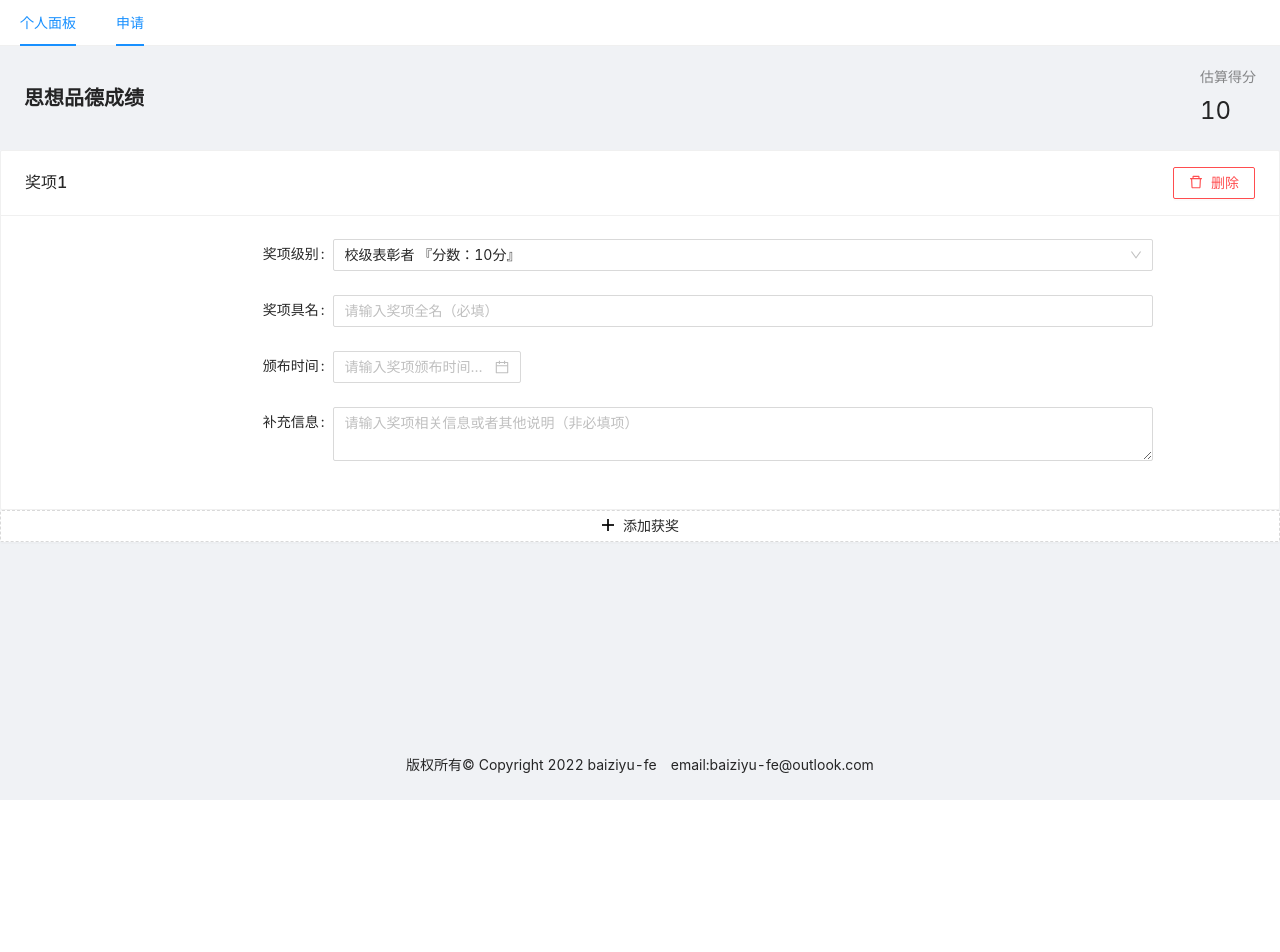
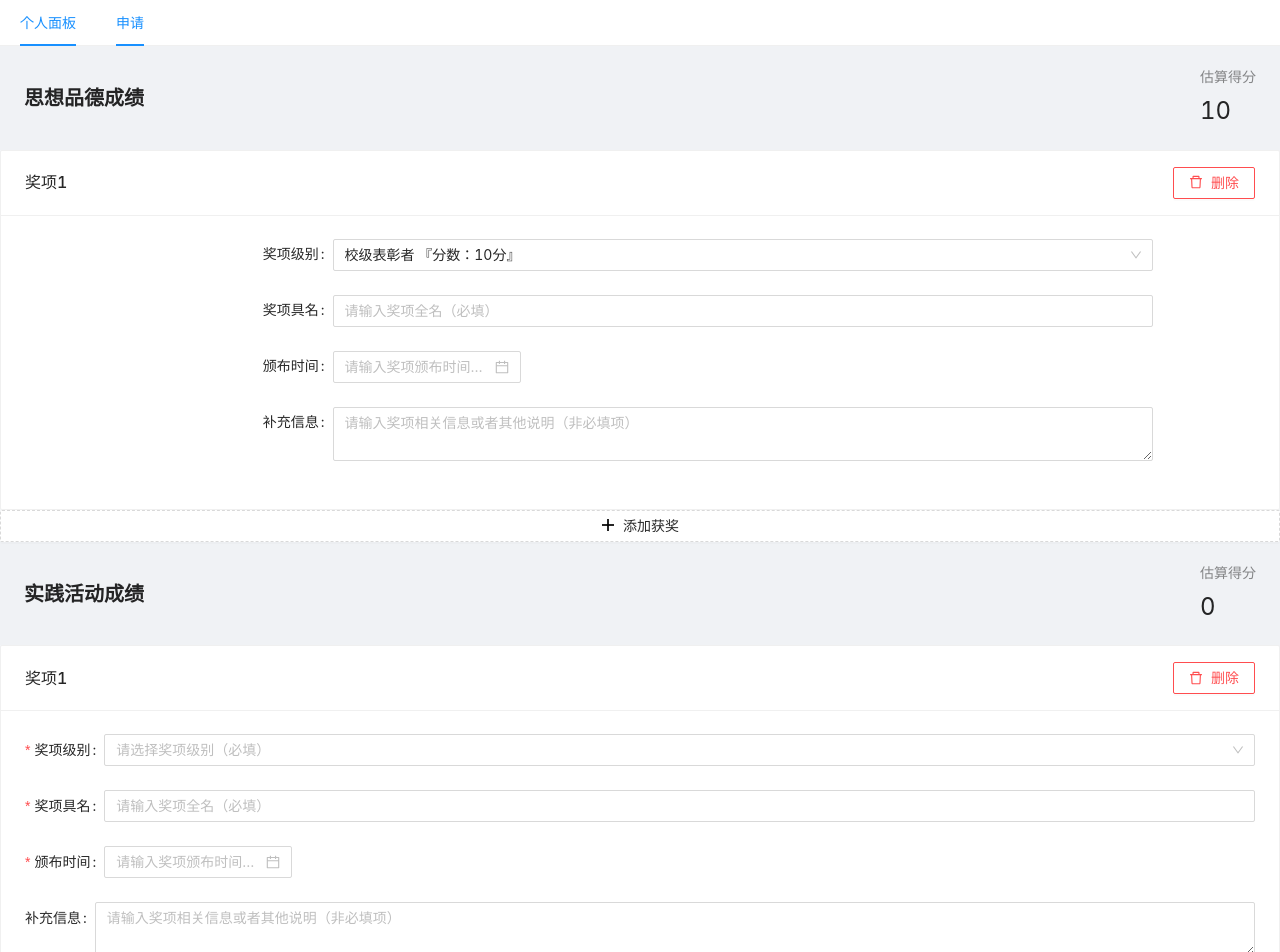
Before and after one commit to blus-personal-product/xupt-scholarship-fe, a React (Vite) app: page /apply in a window 1280 px wide. Shown: the top 952 px of the page. Before the commit the page ends 800 px from the top, so only its background shows below. Built offline with nearby package versions, Linux system fonts and the light colour scheme.

Commit message:
feat(practice form): form表单

```diff
--- a/src/pages/application/components/application-form/components/academic-form.tsx
+++ b/src/pages/application/components/application-form/components/academic-form.tsx
@@ -3,7 +3,6 @@
  */
 import * as React from 'react';
 import { Form } from 'antd';
-;
 
 const AcademicForm: React.FC = () => {
   return (
--- /dev/null
+++ b/src/pages/application/components/application-form/components/form-header.tsx
@@ -0,0 +1,28 @@
+import { PageHeader, Statistic } from 'antd';
+import * as React from 'react';
+
+interface IProps {
+  title: string;
+  score: number;
+}
+
+const FormHeader: React.FC<IProps> = (props) => {
+  const { title, score } = props;
+  return (
+    <PageHeader
+      title={title}
+      extra={[
+        <Statistic
+          title="估算得分"
+          value={score}
+        />
+      ]}
+    />
+  );
+};
+
+FormHeader.defaultProps = {
+  score: 0
+};
+
+export default FormHeader;
--- a/src/pages/application/components/application-form/components/moral-form.tsx
+++ b/src/pages/application/components/application-form/components/moral-form.tsx
@@ -2,8 +2,10 @@
  * 思想品德成绩表
  */
 import * as React from 'react';
-import { Form, Input, Select, DatePicker, Button, Card, PageHeader, Statistic, FormProps, notification } from 'antd';
+import { Form, Input, Select, DatePicker, Button, Card, FormProps, notification } from 'antd';
 import { moralScoreList, MoralScoreItem } from '../config/moral.config';
+import FormHeader from './form-header';
+import { FormValue } from '../types/form';
 import { DeleteOutlined, PlusOutlined } from '@ant-design/icons';
 import { validateMessages, disabledFormCurrentDate } from '@/config/form';
 
@@ -13,10 +15,7 @@ type MoralFormItemValue = {
   info: string;
   time: string;
 }
-
-interface MoralFormValue {
-  list: MoralFormItemValue[];
-}
+type MoralFormValue = FormValue<MoralFormItemValue>;
 
 const defaultFormValue: MoralFormValue = {
   list: [
@@ -69,7 +68,7 @@ const MoralForm: React.FC<IProps> = (props) => {
   }, []);
 
   const onValuesChange: FormProps<MoralFormValue>['onValuesChange'] = (_, values) => {
-    const currScore =getScore(values.list);
+    const currScore = getScore(values.list);
     if (currScore !== score) {
       notification.open({
         message: `最新估算成绩为：${currScore}分`,
@@ -80,14 +79,9 @@ const MoralForm: React.FC<IProps> = (props) => {
   }
   return (
     <React.Fragment>
-      <PageHeader
+      <FormHeader
         title="思想品德成绩"
-        extra={[
-          <Statistic
-            title="估算得分"
-            value={score}
-          />
-        ]}
+        score={score}
       />
       <Form
         initialValues={moralValue}
--- a/src/pages/application/components/application-form/components/practice-from.tsx
+++ b/src/pages/application/components/application-form/components/practice-from.tsx
@@ -2,18 +2,158 @@
  * 实践活动表
  */
 import * as React from 'react';
-import { Form } from 'antd';
+import { FormValue } from '../types/form';
+import FormHeader from './form-header';
+import * as C from '../config/practice.config';
+import { Button, Card, DatePicker, Form, Input, Select } from 'antd';
+import { DeleteOutlined, PlusOutlined } from '@ant-design/icons';
+import { disabledFormCurrentDate } from '@/config/form';
 
-const PracticeForm: React.FC = () => {
+interface PracticeFormItemValue {
+  category: 'social' | 'competition' | 'result';
+  list: {
+    info: string;
+    name: string;
+    type: C.CompetitionScoreItem['type'] | C.ResultScoreItem['level'] | C.SocialScoreItem['type'];
+    list: {
+      info: string;
+      name: string;
+      level: C.SocialLevelScoreItem['level'] | C.CompetitionLevelScoreItem['level']
+    }[];
+  }[];
+}
+
+type PracticeFormValue = FormValue<PracticeFormItemValue>;
+
+interface IProps {
+  practiceValue?: PracticeFormValue;
+}
+
+const defaultFormValue: PracticeFormValue = {
+  list: [
+    {
+      category: 'result',
+      list: [
+        {
+          type: 'international',
+          info: '',
+          name: '',
+          list: []
+        }
+      ],
+    }
+  ]
+}
+
+const PracticeForm: React.FC<IProps> = (props) => {
+  const { practiceValue } = props;
   return (
     <React.Fragment>
+      <FormHeader
+        title="实践活动成绩"
+        score={0}
+      />
       <Form
         name="practice"
+        initialValues={practiceValue}
       >
-
+        <Form.List
+          name="list"
+        >
+          {
+            (fields, { add, remove }) => {
+              return (
+                <React.Fragment>
+                  {
+                    fields.map(field => (
+                      <React.Fragment key={field.key}>
+                        <Card
+                          title={`奖项${field.key + 1}`}
+                          key={field.key}
+                          extra={
+                            <Button
+                              danger
+                              icon={<DeleteOutlined />}
+                              onClick={() => remove(field.name)}
+                            >
+                              删除
+                          </Button>
+                          }
+                        >
+                          <Form.Item
+                            label="奖项级别"
+                            name={[field.name, 'level']}
+                            rules={[{
+                              required: true
+                            }]}
+                          >
+                            <Select
+                              options={[]}
+                              fieldNames={{ label: 'title', value: 'level' }}
+                              placeholder="请选择奖项级别（必填）"
+                            />
+                          </Form.Item>
+                          <Form.Item
+                            label="奖项具名"
+                            name={[field.name, 'name']}
+                            rules={[{
+                              required: true
+                            }]}
+                          >
+                            <Input
+                              allowClear
+                              placeholder="请输入奖项全名（必填）"
+                            />
+                          </Form.Item>
+                          <Form.Item
+                            label="颁布时间"
+                            name={[field.name, 'time']}
+                            rules={[{
+                              required: true
+                            }]}
+                          >
+                            <DatePicker
+                              allowClear
+                              disabledDate={disabledFormCurrentDate}
+                              placeholder="请输入奖项颁布时间（必填）"
+                            />
+                          </Form.Item>
+                          <Form.Item
+                            label="补充信息"
+                            name={[field.name, 'info']}
+                          >
+                            <Input.TextArea
+                              placeholder="请输入奖项相关信息或者其他说明（非必填项）"
+                            />
+                          </Form.Item>
+                        </Card>
+                      </React.Fragment>
+                    ))
+                  }
+                  <Form.Item
+                    noStyle
+                  >
+                    <Button
+                      type="dashed"
+                      onClick={() => add()}
+                      block
+                      icon={<PlusOutlined />}
+                    >
+                      添加获奖
+                    </Button>
+                  </Form.Item>
+                </React.Fragment>
+              );
+            }
+          }
+        </Form.List>
       </Form>
     </React.Fragment>
   )
 };
 
+PracticeForm.defaultProps = {
+  practiceValue: defaultFormValue
+}
+
 export default PracticeForm;
--- a/src/pages/application/components/application-form/config/moral.config.ts
+++ b/src/pages/application/components/application-form/config/moral.config.ts
@@ -1,40 +1,33 @@
-import { BaseTagOption } from './index';
+import { BaseScoreItem } from './index';
 
-export interface MoralScoreItem extends BaseTagOption {
-  level: 'national' | 'provincial' | 'municipal' | 'bureau' | 'school';
-  title: string;
-  score: 100 | 60 | 50 | 40 | 10;
-}
-
+export type MoralScoreItem = BaseScoreItem<
+  'national' | 'provincial' | 'municipal' | 'bureau' | 'school',
+  100 | 60 | 50 | 40 | 10
+>
 export const moralScoreList: MoralScoreItem[] = [
   {
     level: 'national',
     title: '国家级表彰者',
     score: 100,
-    color: 'cyan'
   },
   {
     level: 'provincial',
     title: '省级表彰者',
     score: 60,
-    color: 'blue'
   },
   {
     level: 'municipal',
     title: '市级表彰者',
     score: 50,
-    color: 'geekblue',
   },
   {
     level: 'bureau',
     title: '厅局级以上表彰者',
     score: 40,
-    color: 'purple',
   },
   {
     level: 'school',
     title: '校级表彰者',
     score: 10,
-    color: 'orange'
   }
 ]
--- /dev/null
+++ b/src/pages/application/components/application-form/context/application.context.tsx
@@ -0,0 +1,26 @@
+import * as React from 'react';
+
+interface ApplicationStore {
+
+}
+
+const ApplicationContext = React.createContext<ApplicationStore>({});
+
+export const useApplicationContext = () => React.useContext(ApplicationContext);
+
+type IProps = React.PropsWithChildren<{
+
+}>
+
+const ApplicationProvider: React.FC<IProps> = (props) => {
+  const { children } = props;
+  return (
+    <ApplicationContext.Provider
+      value={{}}
+    >
+      {children}
+    </ApplicationContext.Provider>
+  );
+};
+
+export default ApplicationProvider;
--- /dev/null
+++ b/src/pages/application/components/application-form/types/form.ts
@@ -0,0 +1,3 @@
+export interface FormValue<T> {
+  list: T[];
+}
```
Also changed, not shown: src/pages/application/components/application-form/config/index.ts (+14 -0 lines), src/pages/application/components/application-form/config/practice.config.ts (added, +40 -0 lines), src/pages/application/components/application-form/index.tsx (+3 -4 lines).
